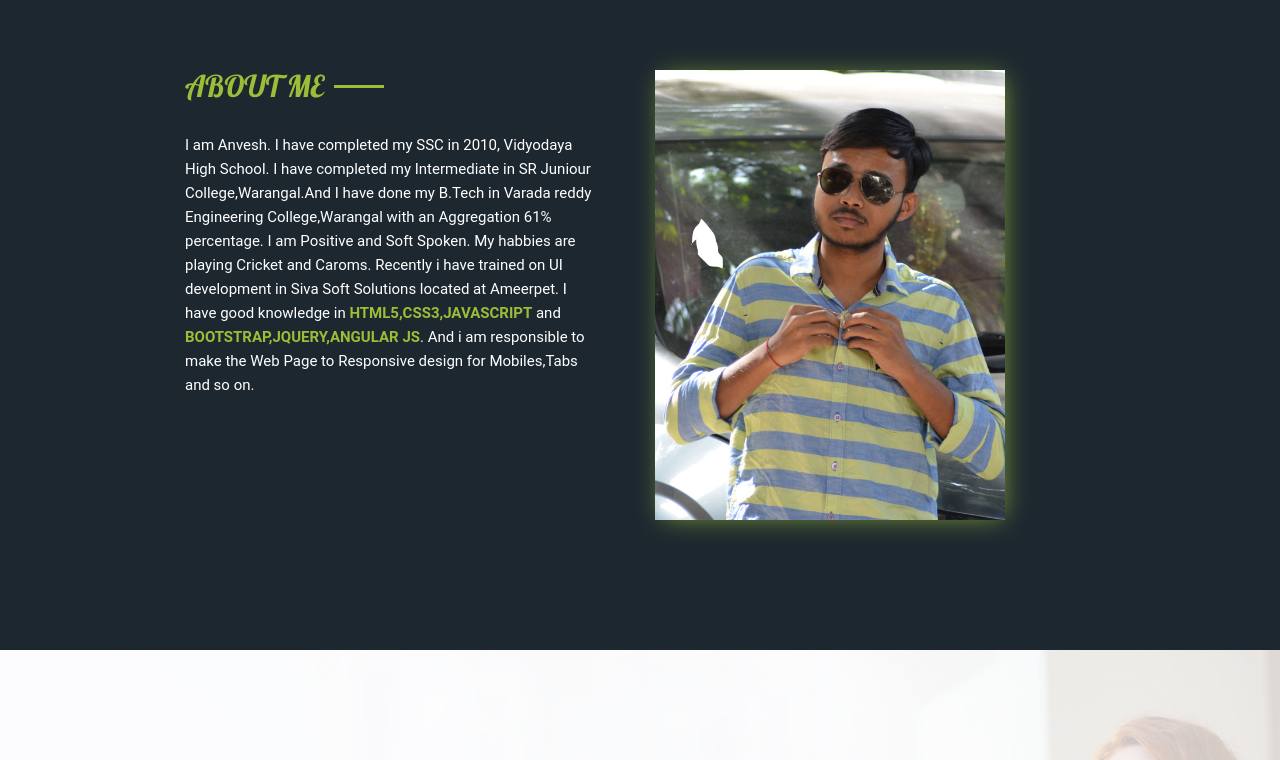
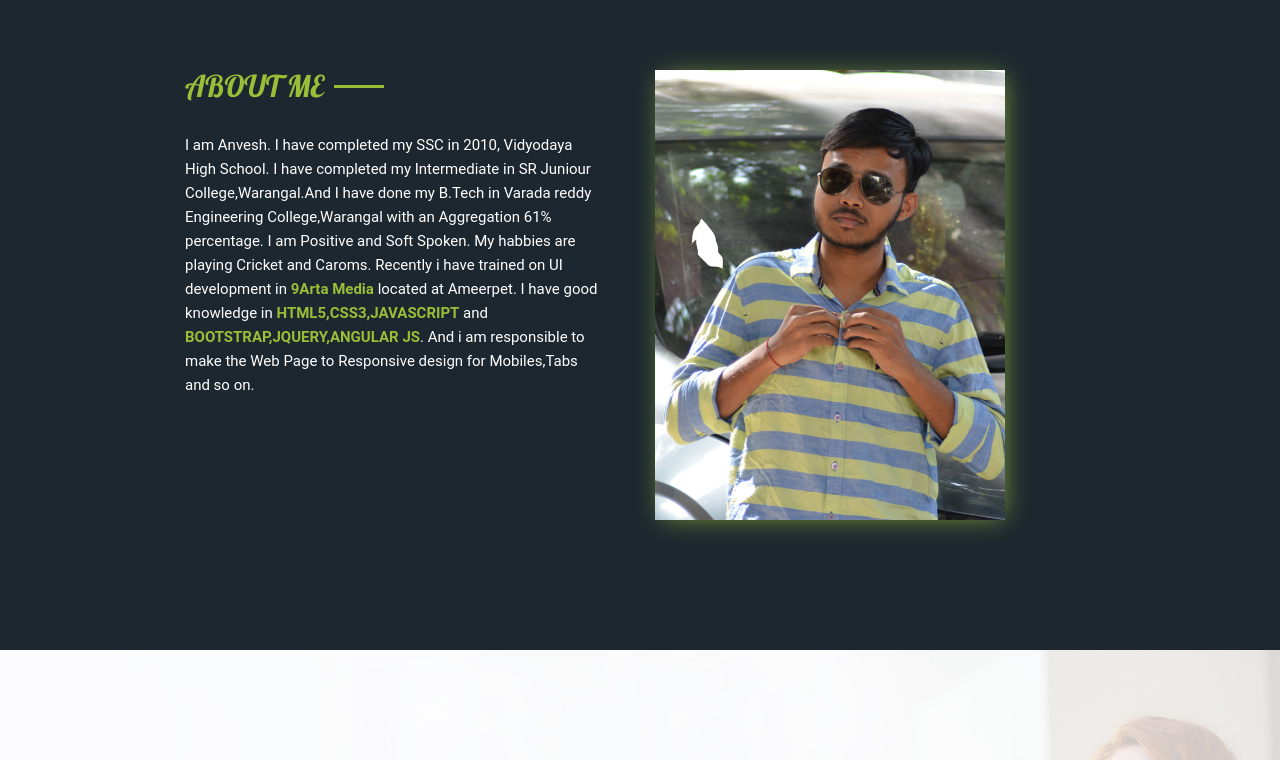
Before and after one commit to anveshveldhi/GitHub10, a plain HTML site: page index.html in a window 1280 px wide. Shown: the part 800-1560 px from the top of the page. Drawn offline with nearby package versions, Linux system fonts and the light colour scheme.

Commit message:
change in indexfile
instead of sivasoft and 9 arts media

```diff
--- a/index.html
+++ b/index.html
@@ -40,7 +40,7 @@
         	<div class="col-sm-12  p0 About_me">
             	<div class="col-sm-6">
                 	<h2><span>About Me</span></h2>
-                        <p >I am Anvesh. I have completed my SSC in 2010, Vidyodaya High School. I have completed my Intermediate in SR Juniour College,Warangal.And I have done my B.Tech in Varada reddy Engineering  College,Warangal with an Aggregation 61% percentage. I am Positive and Soft Spoken. My habbies are playing Cricket and Caroms. Recently i have trained on UI development in Siva Soft Solutions located at Ameerpet. I have good knowledge in <span>HTML5,CSS3,JAVASCRIPT</span> and <span>BOOTSTRAP,JQUERY,ANGULAR JS</span>. And i am responsible to make the Web Page to Responsive design for Mobiles,Tabs and so on. </p>
+                        <p >I am Anvesh. I have completed my SSC in 2010, Vidyodaya High School. I have completed my Intermediate in SR Juniour College,Warangal.And I have done my B.Tech in Varada reddy Engineering  College,Warangal with an Aggregation 61% percentage. I am Positive and Soft Spoken. My habbies are playing Cricket and Caroms. Recently i have trained on UI development in<span> 9Arta Media </span> located at Ameerpet. I have good knowledge in <span>HTML5,CSS3,JAVASCRIPT</span> and <span>BOOTSTRAP,JQUERY,ANGULAR JS</span>. And i am responsible to make the Web Page to Responsive design for Mobiles,Tabs and so on. </p>
                 </div>
 	                <div class="col-sm-6 my-image">
 	                	<img  class="img-responsive wow flipOutY" data-wow-duration="2s"src="images/about-e.jpg" alt="About me">
```
